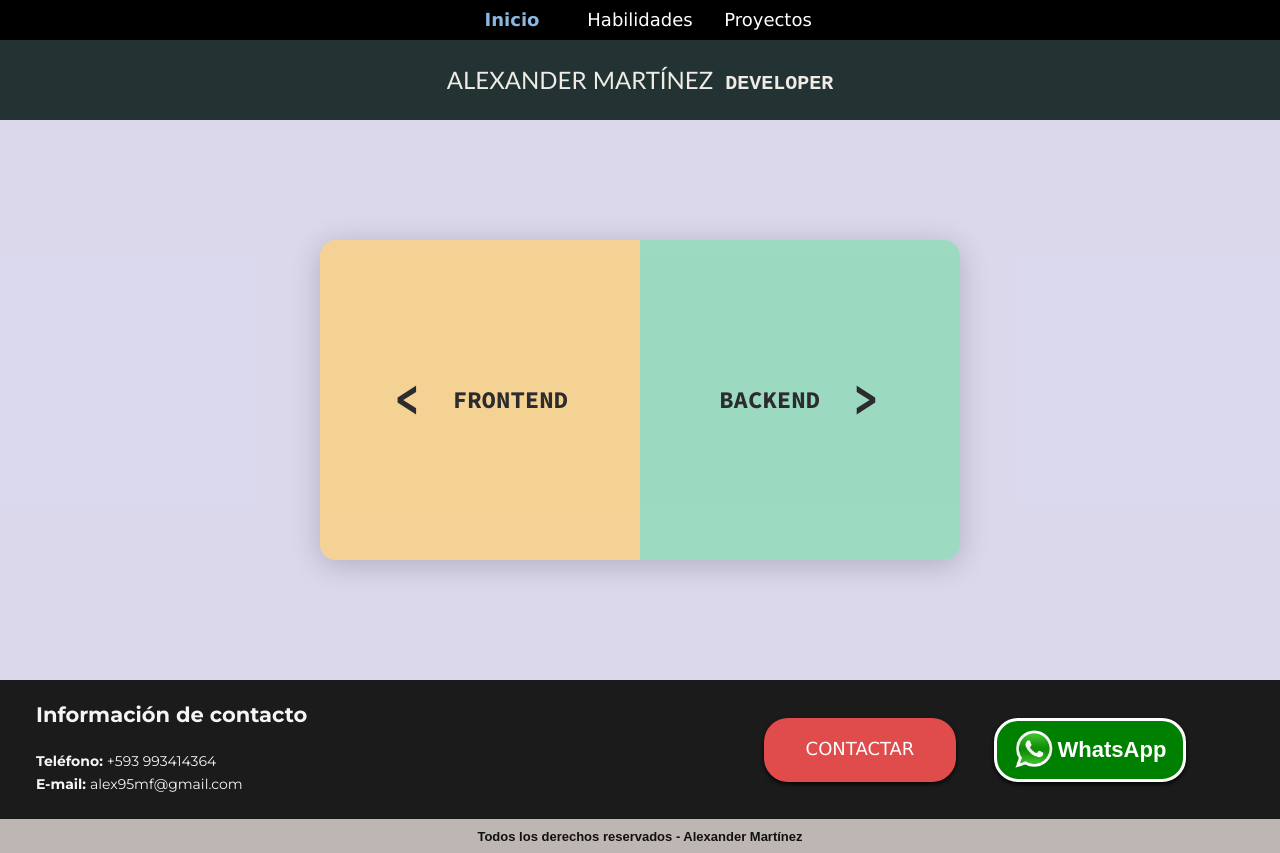
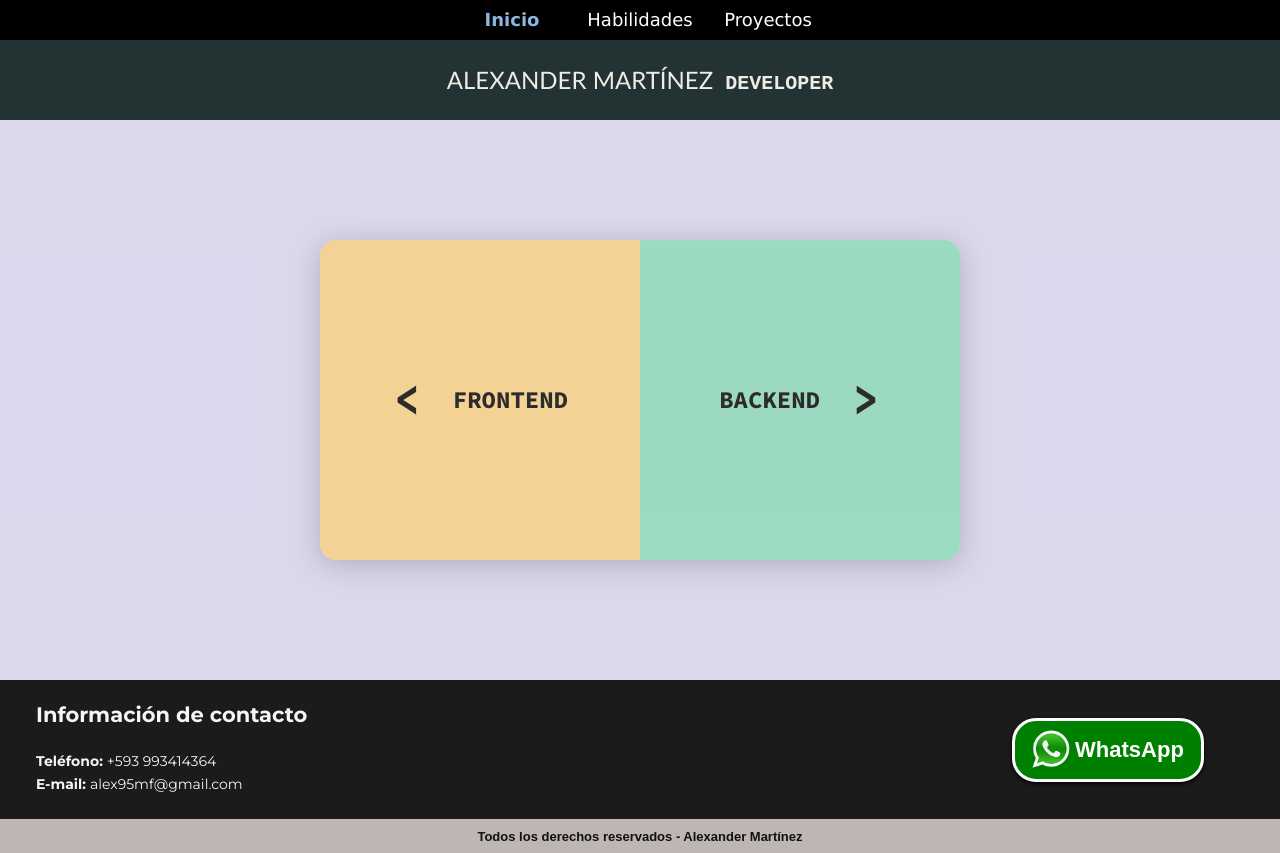
Before and after one commit to alex95mf/portfolio, a React (Vite) app in the folder portfolio/: page / in a window 1280 px wide. Built offline with nearby package versions, Linux system fonts and the light colour scheme.

Commit message:
UPD: Deshabilitaci

```diff
--- a/portfolio/src/components/Contacto.jsx
+++ b/portfolio/src/components/Contacto.jsx
@@ -26,13 +26,13 @@ function Contacto({ openModal, closeModal, showModal, configurarMensajeNotificac
                 </div>
                 <div className='contacto-derecha'>
                     <div>
-                        <BotonContactame onClick={openModal} />
+                        {/* <BotonContactame onClick={openModal} />
                         <ModalContactame
                             onClose={closeModal}
                             showModal={showModal}
                             configurarMensajeNotificacion={configurarMensajeNotificacion}
                             mensajeNotificacion={mensajeNotificacion}
-                        />
+                        /> */}
                     </div>
                     <div>
                         <BotonContactame esWpp={true} onClick={openWpp} />
--- a/portfolio/src/components/ModalContactame.jsx
+++ b/portfolio/src/components/ModalContactame.jsx
@@ -138,6 +138,7 @@ function ModalContactame({ onClose, showModal, configurarMensajeNotificacion, me
             } catch (error) {
                 setIsLoading(false)
                 configurarMensajeNotificacion(`Error en la solicitud: ${error}`);
+                // configurarMensajeNotificacion(`Servicio no disponible`);
             }
 
         } else if (esValido == 1) {
--- a/portfolio/src/styles/contacto.css
+++ b/portfolio/src/styles/contacto.css
@@ -27,5 +27,5 @@
     flex: 1;
     display: flex;
     align-items: center;
-    justify-content: space-evenly;
+    justify-content: space-around;
 }
```
